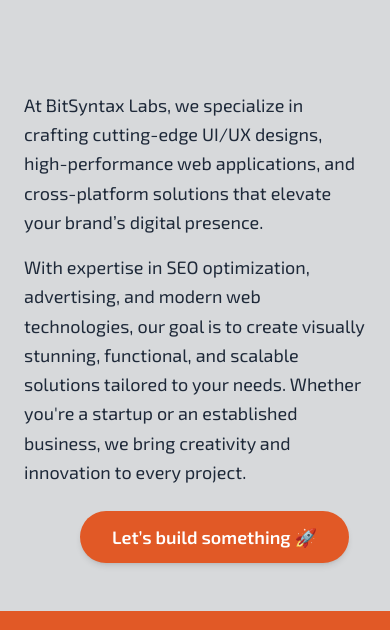
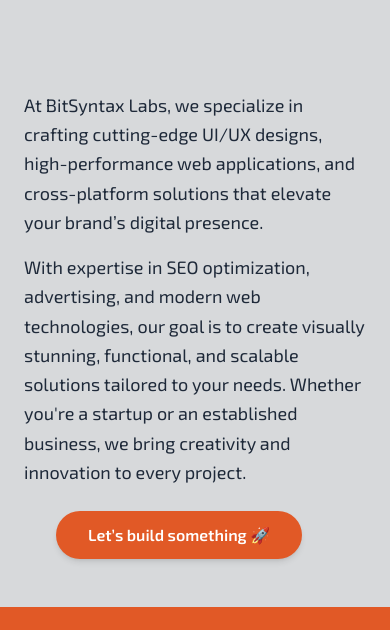
Before and after one commit to BitSyntaxLabs/BitSyntaxLabs-Official, a website: page index.html in a window 390 px wide. Shown: the part 214-844 px from the top of the page. Drawn offline with Linux system fonts and the light colour scheme.

Commit message:
Initial Release

```diff
--- a/index.html
+++ b/index.html
@@ -32,7 +32,7 @@
         Whether you're a startup or an established business, we bring creativity and innovation to every project.
       </p>
       <!-- CTA Button -->
-      <a href="./html/register.html" class="mt-6 ml-14 md:ml-6 inline-block px-8 py-3 text-lg font-semibold text-white bg-brightOrange rounded-full shadow-md transition-all duration-300 hover:scale-105 hover:shadow-xl hover:bg-orange-600 hover:shadow-brightOrange">
+      <a href="./html/register.html" class="mt-6 ml-8 md:ml-6 inline-block px-8 py-3 text-[16px] md:text-lg font-semibold text-white bg-brightOrange rounded-full shadow-md transition-all duration-300 hover:scale-105 hover:shadow-xl hover:bg-orange-600 hover:shadow-brightOrange">
         Let’s build something 🚀
       </a>
     </section>
```
Also changed, not shown: css/output.css.
